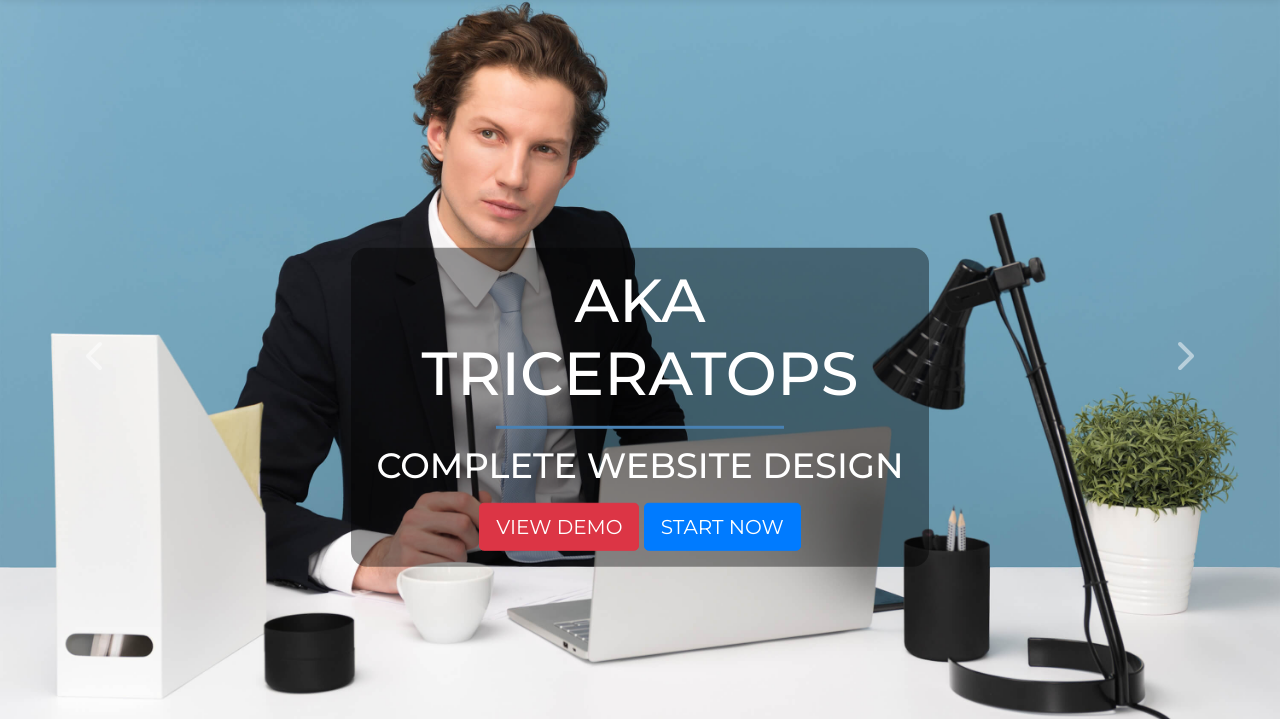
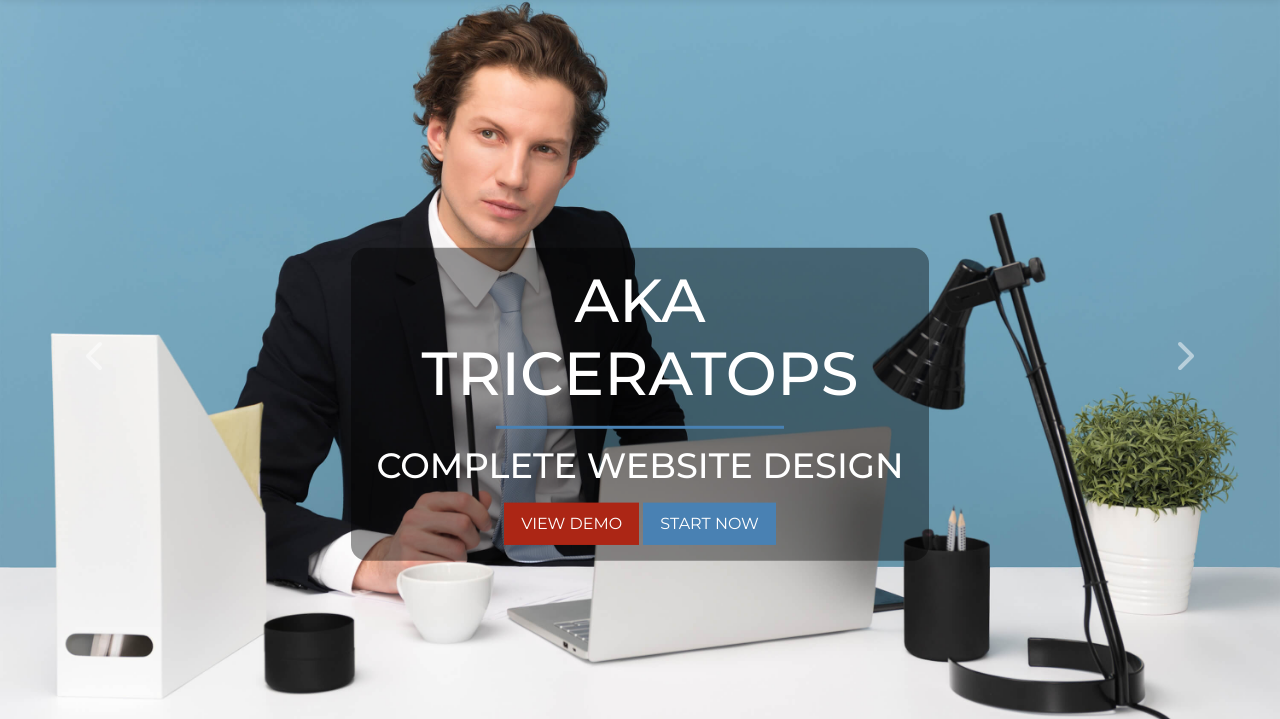
Before and after one commit to RonaldYou/Portfolio-Website, a plain HTML site: page index.html in a window 1280 px wide. Shown: the part 128-847 px from the top of the page. Drawn offline with Linux system fonts and the light colour scheme.

Commit message:
updated button css

```diff
--- a/css/style.css
+++ b/css/style.css
@@ -94,6 +94,28 @@ body {
   border-top: .2rem solid #4981b3!important;
 }
 
+.btn-lg {
+  border-radius: 0;
+  text-transform: uppercase;
+  font-size: 1rem;
+  border-width: medium;
+}
+
+.btn-danger {
+  background-color: #ac2615;
+  border: .1rem solid #ac2615;
+}
+
+.btn-primary {
+  background-color: #4981b3;
+  border: .1rem solid #4981b3;
+}
+
+.btn-primary:hover{
+  background-color: #68a0d6;
+  border: .1rem solid #68a0d6;
+}
+
 /*===== FIXED BACKGROUND IMG =====*/
 
 
```
